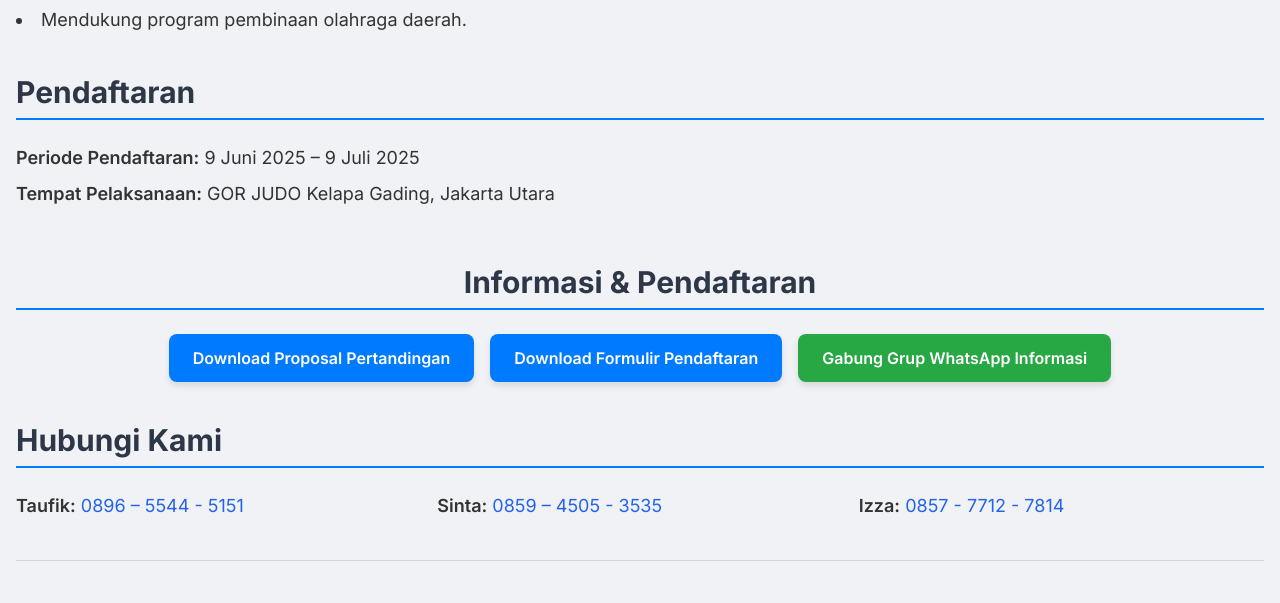
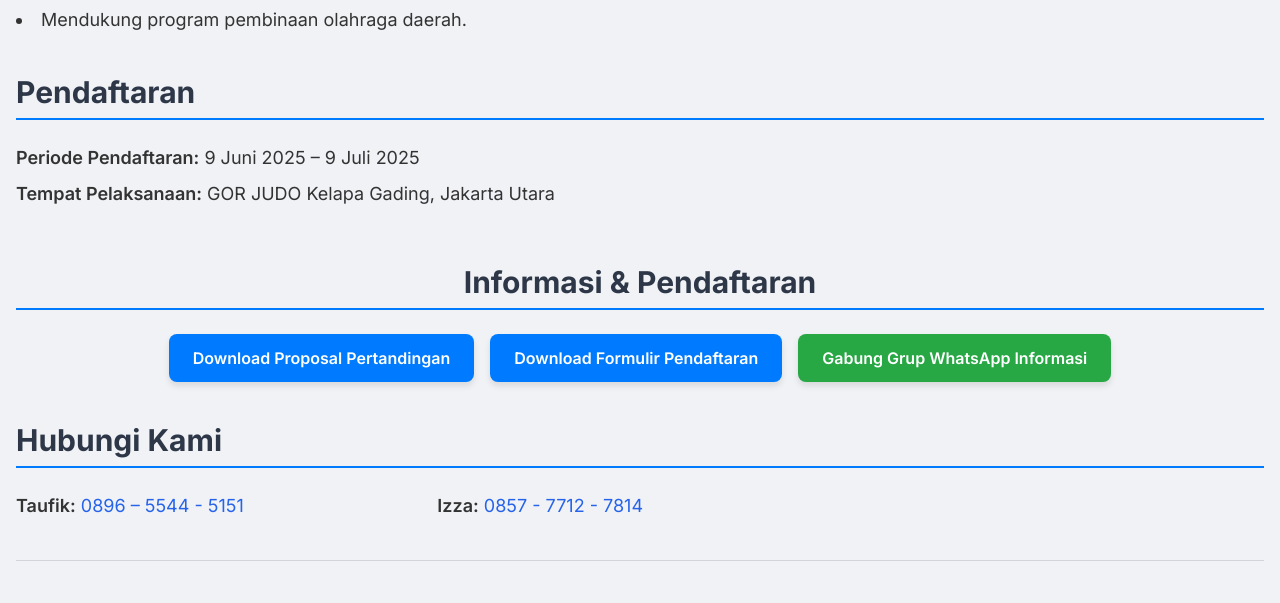
Before and after one commit to opik000027/forki-jaktim, a plain HTML site: page index.html in a window 1280 px wide. Shown: the part 861-1464 px from the top of the page. Drawn offline with nearby package versions, Linux system fonts and the light colour scheme.

Commit message:
Update index.html

```diff
--- a/index.html
+++ b/index.html
@@ -140,7 +140,6 @@
             <h3 class="text-3xl font-bold mb-6 section-title">Hubungi Kami</h3>
             <div class="grid grid-cols-1 md:grid-cols-3 gap-4 text-lg">
                 <p><span class="font-semibold">Taufik:</span> <a href="https://wa.me/6289655445151" target="_blank" class="text-blue-600 hover:underline">0896 – 5544 - 5151</a></p>
-                <p><span class="font-semibold">Sinta:</span> <a href="https://wa.me/6285945053535" target="_blank" class="text-blue-600 hover:underline">0859 – 4505 - 3535</a></p>
                 <p><span class="font-semibold">Izza:</span> <a href="https://wa.me/6285777127814" target="_blank" class="text-blue-600 hover:underline">0857 - 7712 - 7814</a></p>
             </div>
         </section>
```
